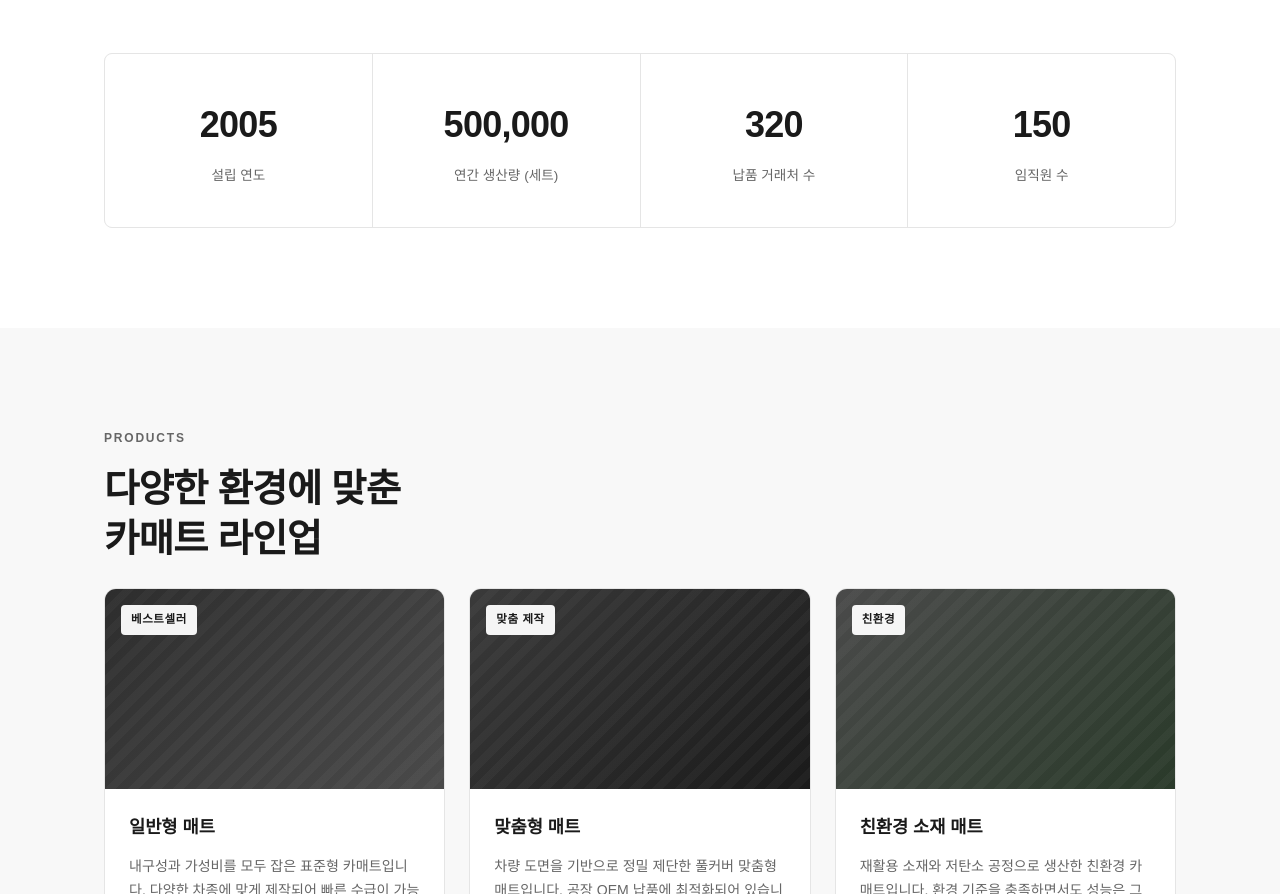
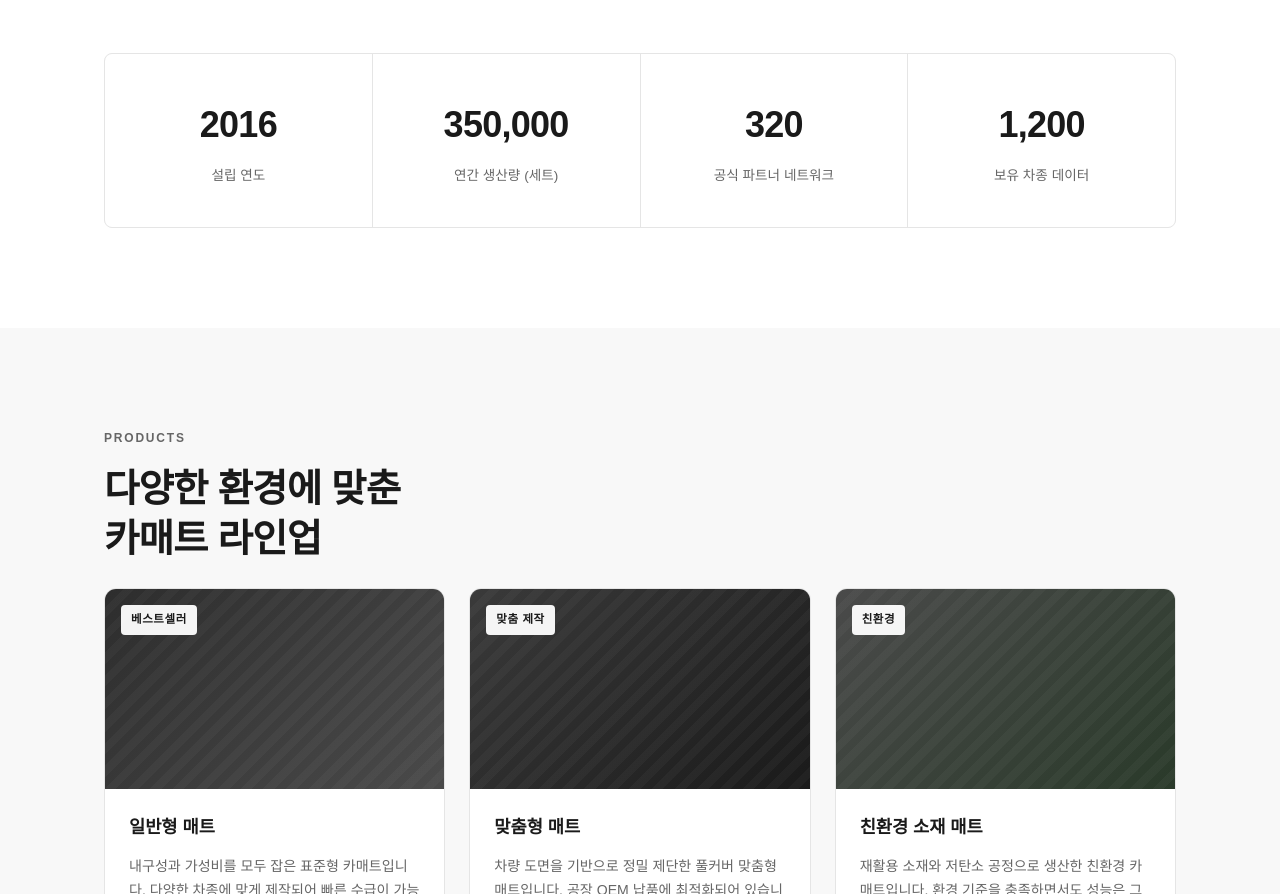
Before and after one commit to wotjr2631-cyber/carmat-website, a plain HTML site: page index.html in a window 1280 px wide. Shown: the part 1156-2050 px from the top of the page. Drawn offline with Linux system fonts and the light colour scheme.

Commit message:
내용 수정

```diff
--- a/index.html
+++ b/index.html
@@ -57,20 +57,20 @@
       </p>
       <div class="stats-grid">
         <div class="stat-item fade-up">
-          <span class="stat-number" data-target="2005">2005</span>
+          <span class="stat-number" data-target="2016">2016</span>
           <span class="stat-label">설립 연도</span>
         </div>
         <div class="stat-item fade-up">
-          <span class="stat-number" data-target="500000">500,000</span>
+          <span class="stat-number" data-target="350000">350,000</span>
           <span class="stat-label">연간 생산량 (세트)</span>
         </div>
         <div class="stat-item fade-up">
           <span class="stat-number" data-target="320">320</span>
-          <span class="stat-label">납품 거래처 수</span>
+          <span class="stat-label">공식 파트너 네트워크</span>
         </div>
         <div class="stat-item fade-up">
-          <span class="stat-number" data-target="150">150</span>
-          <span class="stat-label">임직원 수</span>
+          <span class="stat-number" data-target="1200">1,200</span>
+          <span class="stat-label">보유 차종 데이터</span>
         </div>
       </div>
     </div>
--- a/script.js
+++ b/script.js
@@ -46,12 +46,12 @@
 
 // ===== COUNTER ANIMATION =====
 function animateCounter(el, target, duration) {
-  const isYear = target === 2005;
-  const start = isYear ? 1990 : 0;
+  const isYear = target === 2016;
+  const start = isYear ? 2000 : 0;
   const startTime = performance.now();
 
   const formatNum = (n) => {
-    if (target === 500000) return n.toLocaleString('ko-KR');
+    if (target === 350000 || target === 1200) return n.toLocaleString('ko-KR');
     return n.toString();
   };
 
```
